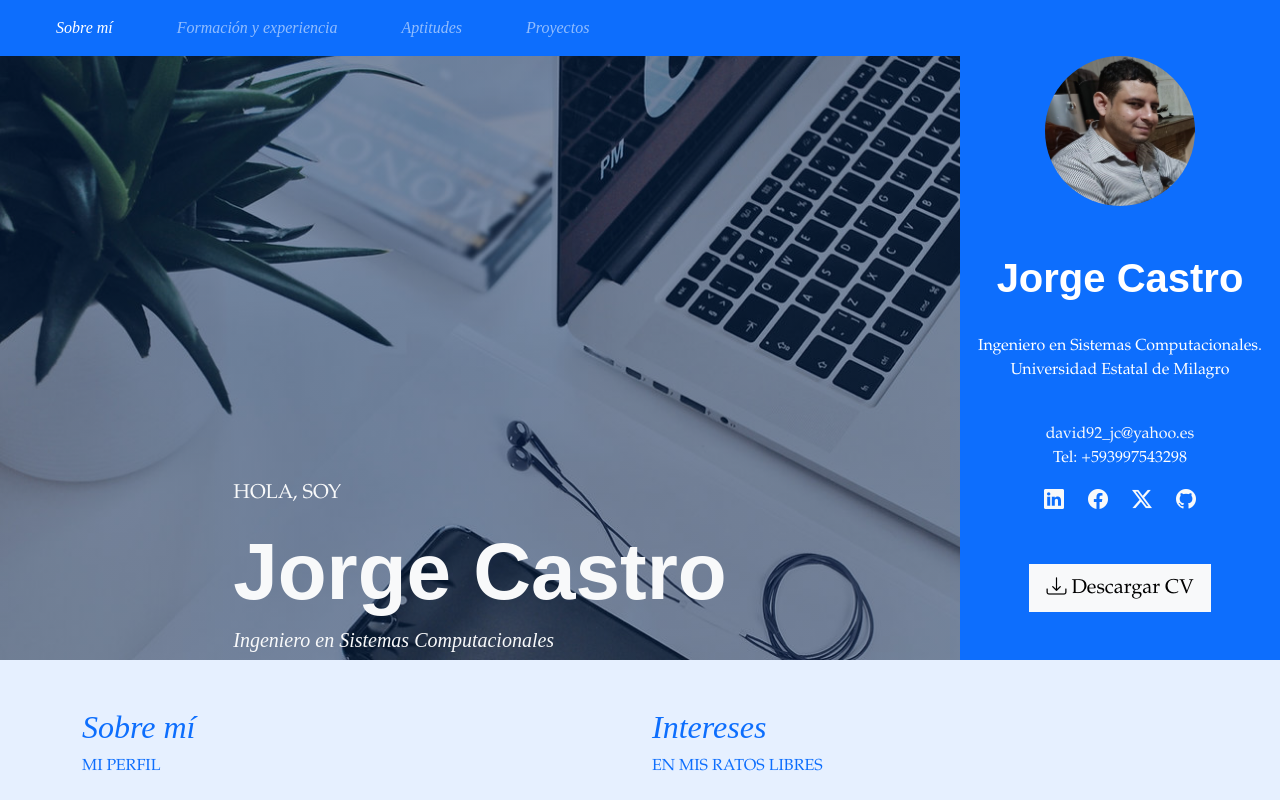
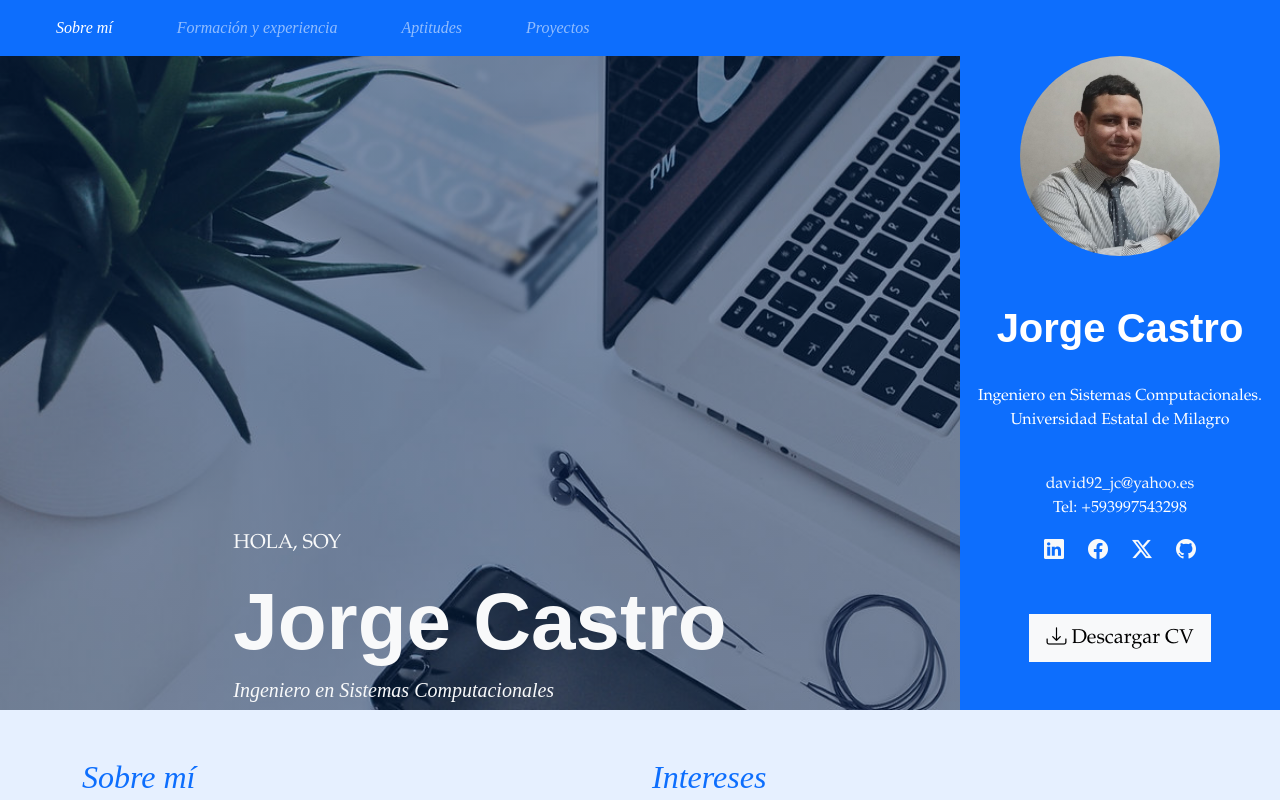
Before and after one commit to jeici21/portfolio, a React (Vite) app: page / in a window 1280 px wide. Shown: the top 800 px of the page. Built offline with nearby package versions, Linux system fonts and the light colour scheme.

Commit message:
foto reemplazada

```diff
--- a/src/components/Footer.tsx
+++ b/src/components/Footer.tsx
@@ -44,7 +44,7 @@ const Footer = ({ darkMode }: FooterProps) => {
           </Row>
         </Container>
       </div>
-      <footer className="bg-primary text-white fst-italic ps-5 py-4">
+      <footer className="bg-primary text-white fst-italic ps-5 py-3">
         © {new Date().getFullYear()} Diseñado por Jorge Castro Vargas.
       </footer>
     </>
--- a/src/components/Portada.tsx
+++ b/src/components/Portada.tsx
@@ -19,12 +19,11 @@ const Portada = () => {
           </div>
         </Col>
         <Col md={3} className='text-bg-primary text-center pt-5 pt-md-0'>
-          <Image src={yo} alt="Yo" width="150" height='150' roundedCircle />
+          <Image src={yo} alt="Yo" width={200} height={200} roundedCircle />
           <h1 className='fw-bold pt-5'>Jorge Castro</h1>
           <p className='py-4'>Ingeniero en Sistemas Computacionales.<br />Universidad Estatal de Milagro</p>
           <a href="mailto:david92_jc@yahoo.es" className='link-light link-underline-opacity-0 link-underline-opacity-100-hover'>
-            david92_jc@yahoo.es
-          </a>
+            david92_jc@yahoo.es</a>
           <p>Tel: +593997543298</p>
           <Stack direction="horizontal" gap={4} className='justify-content-center fs-5'>
             <a href="https://www.linkedin.com/in/jorge-castro-vargas-7242a8129/" target='_blank'
```
Also changed, not shown: src/assets/yo.jpeg.
